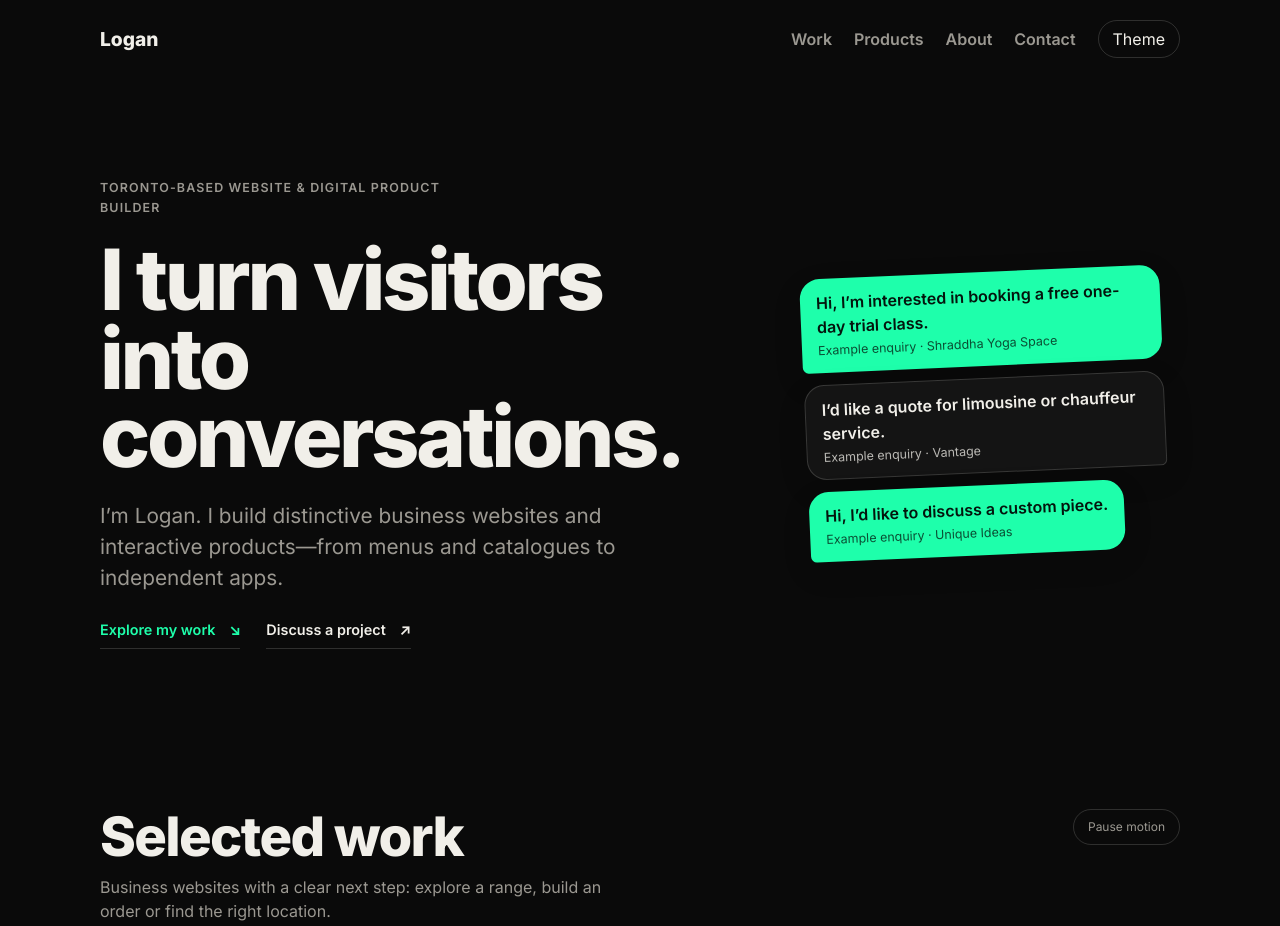
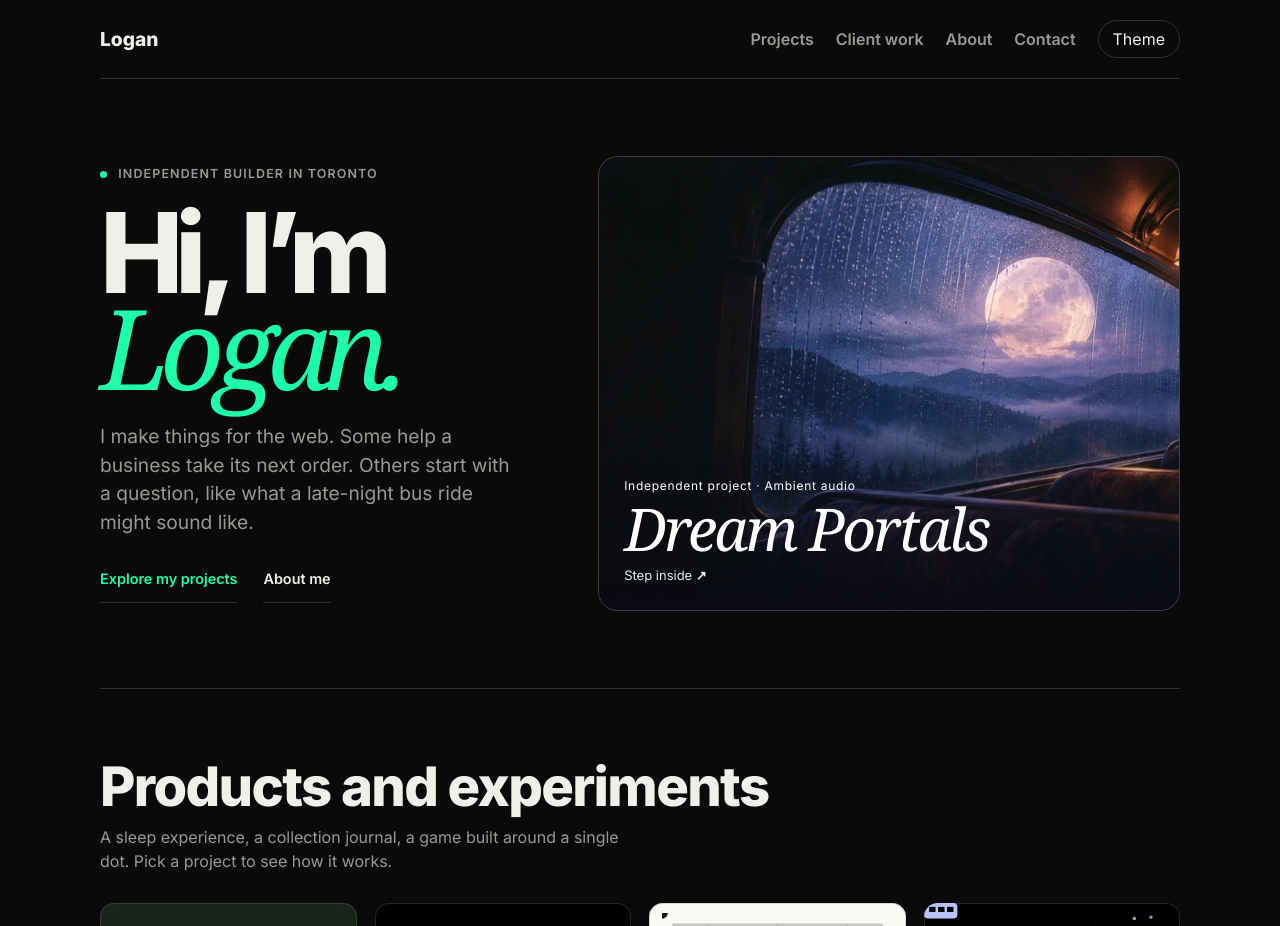
Before and after one commit to loganxaaryan-a11y/portfolio, a plain HTML site: page index.html in a window 1280 px wide. Shown: the top 926 px of the page. Drawn offline with Linux system fonts and the light colour scheme.

Commit message:
Feature independent projects and add a direct studio enquiry path

```diff
--- a/index.html
+++ b/index.html
@@ -193,22 +193,25 @@ html[data-motion="paused"] .sc *{animation-play-state:paused!important}
 @keyframes bb-layer-3{0%,17%{opacity:0;transform:translateY(-160px)}22%{opacity:1;transform:translateY(5px)}25%,90%{opacity:1;transform:translateY(0)}97%,100%{opacity:0;transform:translateY(0)}}
 .bb-top{animation-name:bb-layer-4;animation-delay:0s}
 @keyframes bb-layer-4{0%,22%{opacity:0;transform:translateY(-160px)}27%{opacity:1;transform:translateY(5px)}30%,90%{opacity:1;transform:translateY(0)}97%,100%{opacity:0;transform:translateY(0)}}
+/* Personal project journal */
+header{border-bottom:1px solid var(--line)}.builder-hero{grid-template-columns:minmax(0,.84fr) minmax(0,1.16fr);gap:clamp(35px,6vw,86px);padding-block:clamp(44px,6vw,84px)}
+.builder-intro h1{font-size:clamp(76px,8.7vw,130px);line-height:.85;letter-spacing:-.075em}.builder-intro em{font-family:Georgia,serif;font-weight:400;color:var(--ac);letter-spacing:-.083em}.builder-intro .intro{max-width:none}.builder-intro .lede{font-size:clamp(16px,1.5vw,20px);max-width:37ch;color:var(--mute)}
+.locator{display:inline-block;width:7px;height:7px;margin-right:7px;border-radius:50%;background:var(--ac)}.night-feature{position:relative;display:block;isolation:isolate;text-decoration:none;color:white;overflow:hidden;border:1px solid var(--line);border-radius:20px;background:#161c29}.night-feature img{width:100%;aspect-ratio:1.28;display:block;object-fit:cover;transition:transform .7s}.night-feature:hover img{transform:scale(1.024)}.night-caption{position:absolute;inset:auto 0 0;padding:55px 25px 24px;background:linear-gradient(transparent,#090a12f5)}.night-caption small{font-size:12px;letter-spacing:.06em}.night-caption strong{display:block;font:italic 400 clamp(37px,4.6vw,66px)/1.12 Georgia,serif;letter-spacing:-.045em}.night-caption span{font-size:13px;color:#e3efec}.night-caption b{font-family:system-ui}.case-shot{display:block;width:100%;aspect-ratio:4/3;object-fit:cover;object-position:top;border-radius:13px}.hero-links a{min-height:40px;display:inline-flex;align-items:center}main>section,footer{border-top:1px solid var(--line)}
+@media(max-width:760px){.builder-hero{grid-template-columns:minmax(0,1fr);gap:28px}.night-feature img{aspect-ratio:1.72}.builder-intro h1 br{display:none}.builder-intro h1 em{margin-left:.12em}.builder-intro h1{font-size:clamp(50px,13.7vw,93px)}.night-caption{padding:32px 18px 17px}}
+@media(prefers-reduced-motion:reduce){.night-feature img{transition:none}.night-feature:hover img{transform:none}}
 </style>
 </head>
 <body>
 <div class="w">
-<header><span class="nm">Logan</span><nav><a href="#work">Work</a><a href="#products">Products</a><a href="#about">About</a><a href="#contact">Contact</a><button class="tg" id="th" type="button" aria-label="Switch light or dark theme">Theme</button></nav></header>
-<div class="hero">
-<div><p class="intro">Toronto-based website &amp; digital product builder</p><h1>I turn visitors into conversations.</h1><p class="lede">I’m Logan. I build distinctive business websites and interactive products—from menus and catalogues to independent apps.</p><div class="hero-links"><a href="#work">Explore my work <span aria-hidden="true">↘</span></a><a href="#contact">Discuss a project <span aria-hidden="true">↗</span></a></div></div>
-<div class="chat" aria-label="Illustrative enquiries visitors can make through these projects">
-<div class="bub">Hi, I’m interested in booking a free one-day trial class.<small>Example enquiry · Shraddha Yoga Space</small></div>
-<div class="bub">I’d like a quote for limousine or chauffeur service.<small>Example enquiry · Vantage</small></div>
-<div class="bub">Hi, I’d like to discuss a custom piece.<small>Example enquiry · Unique Ideas</small></div>
-</div></div>
-<section id="work"><div class="section-heading"><h2>Selected work</h2><button type="button" class="motion-toggle" id="motion" aria-pressed="false">Pause motion</button></div><p class="sub">Business websites with a clear next step: explore a range, build an order or find the right location.</p><div class="feats" id="feats"></div></section>
+<header><span class="nm">Logan</span><nav><a href="#products">Projects</a><a href="#work">Client work</a><a href="#about">About</a><a href="#contact">Contact</a><button class="tg" id="th" type="button" aria-label="Switch light or dark theme">Theme</button></nav></header>
+<main id="top"><div class="hero builder-hero">
+<div class="builder-intro"><p class="intro"><span class="locator"></span> Independent builder in Toronto</p><h1>Hi, I’m<br><em>Logan.</em></h1><p class="lede">I make things for the web. Some help a business take its next order. Others start with a question, like what a late-night bus ride might sound like.</p><div class="hero-links"><a href="#products">Explore my projects</a><a href="#about">About me</a></div></div>
+<a class="night-feature" href="https://loganxaaryan-a11y.github.io/dream-portals/"><img src="assets/feature-moonride.webp" fetchpriority="high" alt="Moonlight over the mountains from a bus window"><div class="night-caption"><small>Independent project · Ambient audio</small><strong>Dream Portals</strong><span>Step inside <b aria-hidden="true">↗</b></span></div></a></div>
+<section id="products"><h2>Products and experiments</h2><p class="sub">A sleep experience, a collection journal, a game built around a single dot. Pick a project to see how it works.</p><div class="grid" id="prod"></div></section>
+<section id="work"><div class="section-heading"><h2>Client websites</h2><button type="button" class="motion-toggle" id="motion" aria-pressed="false">Pause motion</button></div><p class="sub">Business websites with a clear next step: explore a range, build an order or find the right location.</p><div class="feats" id="feats"></div></section>
 <section><h2>Studios, stories &amp; services</h2><p class="sub">Client websites and concept projects, each shaped around a different business and audience.</p><div class="grid" id="more"></div></section>
-<section id="products"><h2>Products and experiments</h2><p class="sub">Independent work in discovery, journaling, play, audio and research. Some are usable products; others are still taking shape.</p><div class="grid" id="prod"></div></section>
-<section class="about" id="about"><div><p class="intro">The person behind the work</p><h2>Business-minded.<br>Curious by nature.</h2></div><div><p>I’m Logan, an independent builder based in Toronto, with a background in marketing, customer service and retail. I’m interested in what makes a website useful: how people find their way, understand an offer and decide what to do next.</p><p>I use an AI-assisted design and development workflow to build, test and refine my projects. The work spans business websites, interactive catalogues and products inspired by my own interests.</p><div class="capabilities"><span>Business websites</span><span>Menus &amp; catalogues</span><span>Landing pages</span><span>Interactive prototypes</span></div></div></section><footer id="contact"><h2>Let’s work together.</h2><p class="sub">Tell me about your business, what you need and when you’d like to launch. We can work out a clear scope, timeline and quote.</p><div class="ln"><a href="https://github.com/loganxaaryan-a11y" target="_blank" rel="noopener">See the code on GitHub</a><a href="https://x.com/loganxbtc" target="_blank" rel="noopener">Message me on X</a></div></footer>
+
+<section class="about" id="about"><div><p class="intro">The person behind the work</p><h2>Business-minded.<br>Curious by nature.</h2></div><div><p>I’m Logan, an independent builder based in Toronto, with a background in marketing, customer service and retail. I’m interested in what makes a website useful: how people find their way, understand an offer and decide what to do next.</p><p>I use an AI-assisted design and development workflow to build, test and refine my projects. The work spans business websites, interactive catalogues and products inspired by my own interests.</p><div class="capabilities"><span>Business websites</span><span>Menus &amp; catalogues</span><span>Landing pages</span><span>Interactive prototypes</span></div></div></section></main><footer id="contact"><h2>Get in touch.</h2><p class="sub">Email me about a project, or visit Sauce Studio for business websites and commissions.</p><div class="ln"><a href="mailto:loganxaaryan@gmail.com">Email Logan</a><a href="../sauce-studio/">Visit Sauce Studio</a><a href="https://github.com/loganxaaryan-a11y" target="_blank" rel="noopener">See the code on GitHub</a><a href="https://x.com/loganxbtc" target="_blank" rel="noopener">Message me on X</a></div></footer>
 </div>
 <dialog id="dlg" aria-labelledby="mt"><div id="mc"></div></dialog>
 <script>
@@ -607,8 +610,8 @@ else{s+='<rect x="24" y="70" width="230" height="46" rx="16" fill="'+f+'" opacit
 return s+'</svg>'}
 function sty(p){return '--pb:'+p.bg+';--pf:'+p.fg}
 function box(id,g){document.getElementById(id).innerHTML=P.map(function(p,i){return p.g!==g?"":(g=="f"?
-'<button class="feat" type="button" data-i="'+i+'" style="'+sty(p)+'">'+mock(p,0)+'<span class="project-status">'+E(p.status)+'</span><h3>'+E(p.n)+'</h3><p class="k">'+E(p.kind)+'</p><p class="met">'+p.m[0]+'<small>'+E(p.m[1])+'</small></p></button>':
-'<button class="card" type="button" data-i="'+i+'">'+mock(p,0)+'<span class="project-status">'+E(p.status)+'</span><h3>'+E(p.n)+'</h3><p class="k">'+E(p.kind)+'</p></button>')}).join("")}
+'<button class="feat" type="button" data-i="'+i+'" style="'+sty(p)+'">'+(p.shots ? '<img class="case-shot" loading="lazy" alt="'+E(p.n)+' homepage" src="'+p.shots[0]+'">' : mock(p,0))+'<span class="project-status">'+E(p.status)+'</span><h3>'+E(p.n)+'</h3><p class="k">'+E(p.kind)+'</p><p class="met">'+p.m[0]+'<small>'+E(p.m[1])+'</small></p></button>':
+'<button class="card" type="button" data-i="'+i+'">'+(p.shots ? '<img class="case-shot" loading="lazy" alt="'+E(p.n)+' homepage" src="'+p.shots[0]+'">' : mock(p,0))+'<span class="project-status">'+E(p.status)+'</span><h3>'+E(p.n)+'</h3><p class="k">'+E(p.kind)+'</p></button>')}).join("")}
 box("feats","f");box("more","m");box("prod","p");
 var sceneObserver=typeof IntersectionObserver!=="undefined"?new IntersectionObserver(function(entries){entries.forEach(function(entry){entry.target.classList.toggle("is-visible",entry.isIntersecting);syncSvgMotion(entry.target)})},{threshold:.05}):null;
 function syncSvgMotion(scene){var paused=R.getAttribute("data-motion")==="paused"||window.matchMedia("(prefers-reduced-motion: reduce)").matches||!scene.classList.contains("is-visible");scene.querySelectorAll("svg").forEach(function(svg){if(typeof svg.pauseAnimations==="function"){if(paused)svg.pauseAnimations();else svg.unpauseAnimations()}})}
```
Also changed, not shown: assets/feature-moonride.webp (added).
